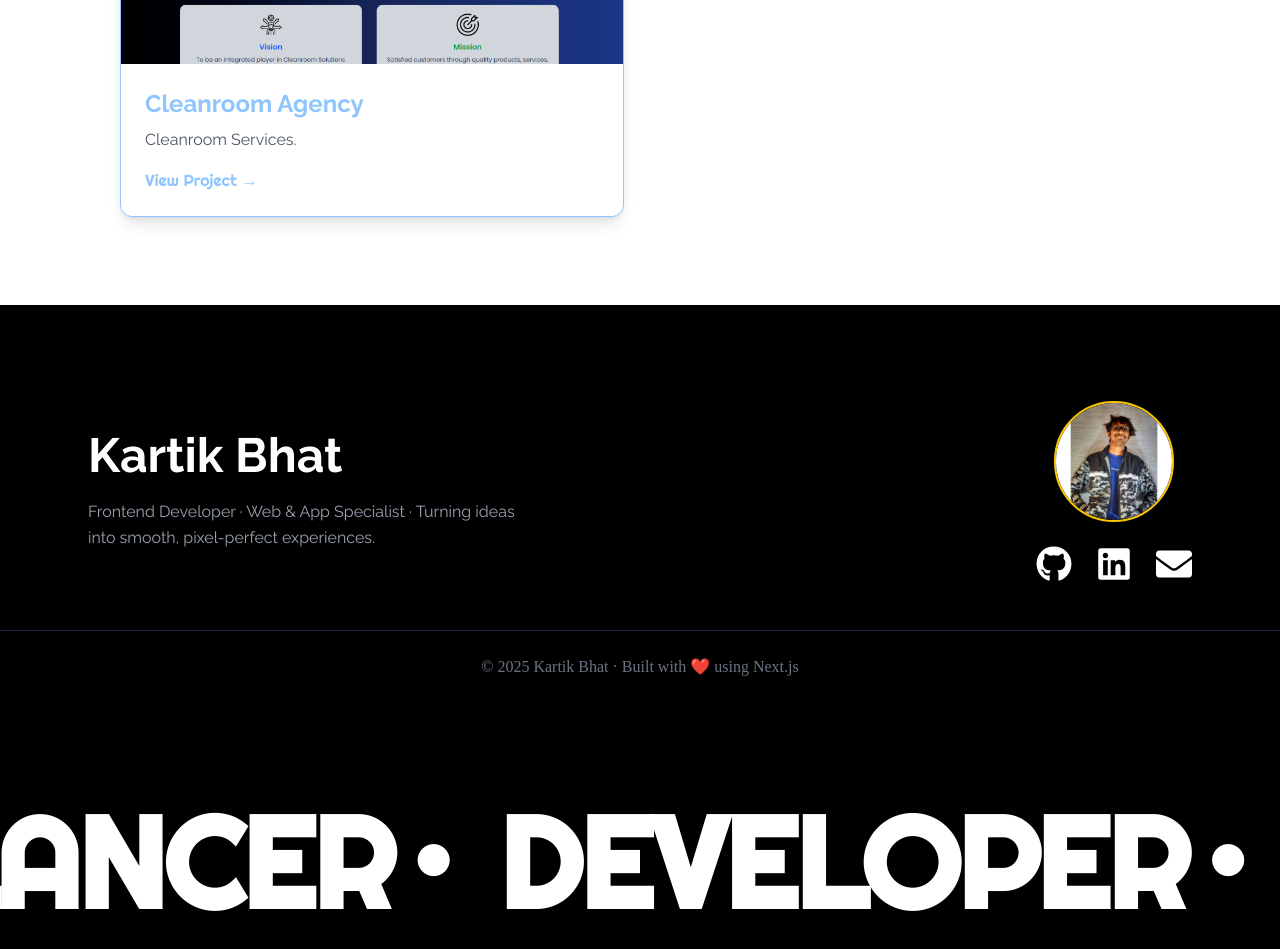
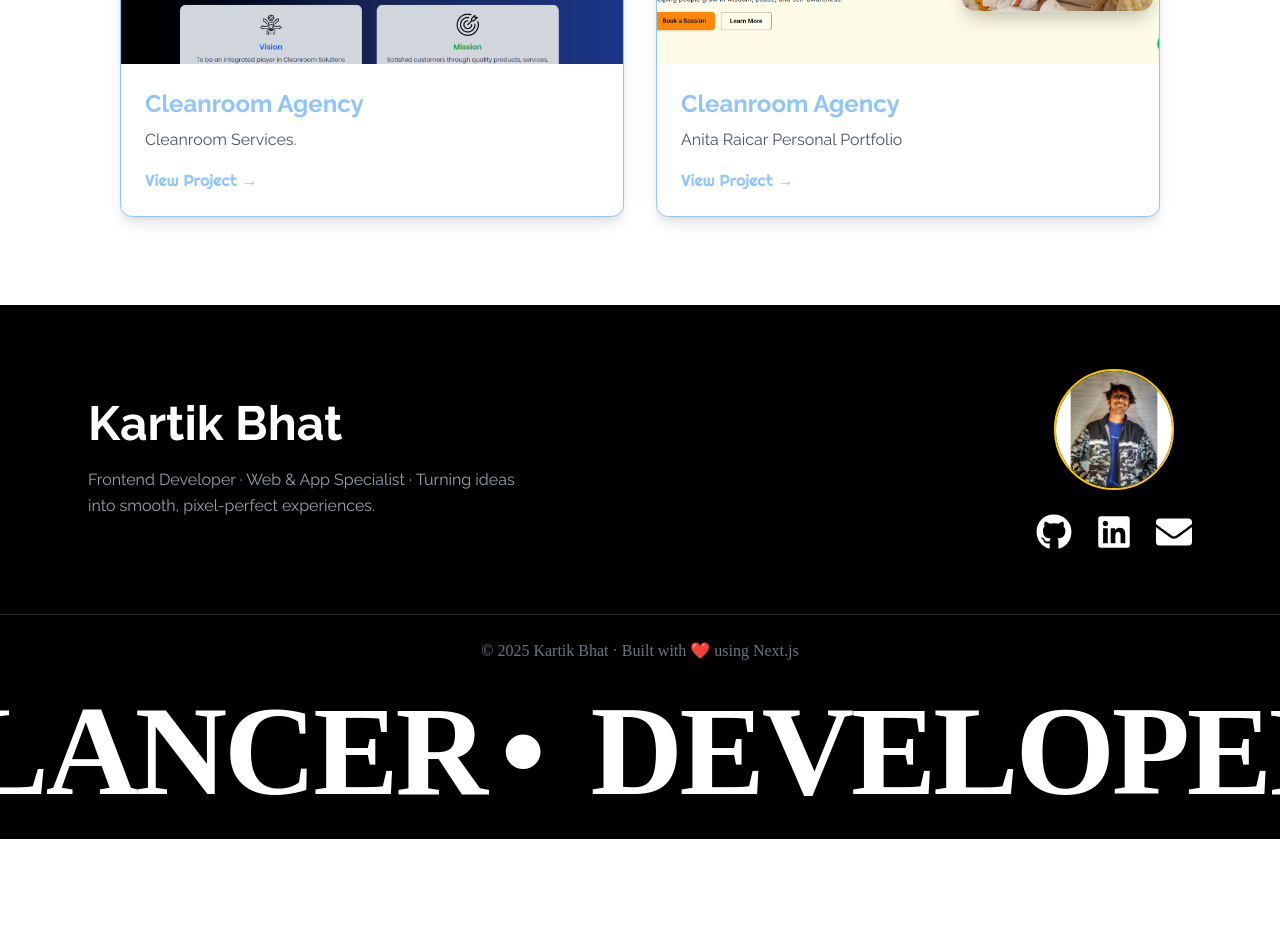
Before and after one commit to Karrycoder007/Portfolio-2025-karry, a Next.js app: page /projects in a window 1280 px wide. Shown: the part 2080-3029 px from the top of the page. After the commit the page ends 2919 px from the top, so only its background shows below. Built offline with nearby package versions, Linux system fonts and the light colour scheme.

Commit message:
Updated projetc section

```diff
--- a/src/app/components/Footer.tsx
+++ b/src/app/components/Footer.tsx
@@ -1,12 +1,15 @@
 "use client";
 
+import { motion } from "framer-motion";
 import Image from "next/image";
 import { FaGithub, FaLinkedin, FaEnvelope } from "react-icons/fa";
 
+const marqueeItems = ["Freelancer", "Developer", "Designer"];
+
 export default function Footer() {
   return (
-    <footer className="w-full bg-black text-white py-2 md:py-24 font-raleway [&_*]:font-raleway">
-      <div className="max-w-6xl mx-auto px-6 flex flex-col md:flex-row md:justify-between md:items-center gap-8">
+    <footer className="relative bg-black text-white font-raleway [&_*]:font-raleway">
+      <div className="max-w-6xl mx-auto px-6 flex flex-col md:flex-row md:justify-between md:items-center gap-8 py-12 md:py-16">
         {/* Brand */}
         <div className="flex flex-col items-center md:items-start text-center md:text-left gap-3">
           <h2 className="text-3xl md:text-5xl font-bold mb-2">Kartik Bhat</h2>
@@ -24,7 +27,6 @@ export default function Footer() {
             height={120}
             className="rounded-full border-2 border-yellow-400 shadow-lg"
           />
-
           <div className="flex space-x-6 text-3xl md:text-4xl">
             <a
               href="https://github.com/Karrycoder007"
@@ -42,7 +44,10 @@ export default function Footer() {
             >
               <FaLinkedin />
             </a>
-            <a href="mailto:kbhat3007@gmail.com" className="hover:text-blue-400 transition">
+            <a
+              href="mailto:kbhat3007@gmail.com"
+              className="hover:text-blue-400 transition"
+            >
               <FaEnvelope />
             </a>
           </div>
@@ -50,9 +55,46 @@ export default function Footer() {
       </div>
 
       {/* Bottom Footer */}
-      <div className="text-center text-gray-500 text-sm md:text-base mt-12 border-t border-gray-800 pt-6">
+      <div className="text-center text-gray-500 text-sm md:text-base border-t border-gray-800 pt-6">
         © {new Date().getFullYear()} Kartik Bhat · Built with ❤️ using Next.js
       </div>
+
+      {/* Marquee inside footer */}
+      <motion.div
+        initial={{ y: 50, opacity: 0 }}
+        whileInView={{ y: 0, opacity: 1 }}
+        viewport={{ once: true, amount: 0.1 }}
+        transition={{ duration: 1.5, delay: 0.5, ease: [0.76, 0, 0.24, 1] }}
+        className="relative w-full bg-black text-white overflow-hidden py-6 mt-0 font-raleway"
+      >
+        <motion.div
+          initial={{ x: 0 }}
+          animate={{ x: "-50%" }}
+          transition={{
+            repeat: Infinity,
+            repeatType: "loop",
+            ease: "linear",
+            duration: 10,
+          }}
+          className="flex whitespace-nowrap"
+        >
+          {[...Array(2)].map((_, i) => (
+            <div key={i} className="flex items-center space-x-8 px-6">
+              {marqueeItems.map((item, idx) => (
+                <span
+                  key={idx}
+                  className="text-6xl sm:text-6xl lg:text-9xl font-extrabold uppercase tracking-tight font-raleway"
+                >
+                  {item}
+                  {idx !== marqueeItems.length - 1 && (
+                    <span className="mx-4 text-6xl sm:text-6xl lg:text-9xl font-raleway">•</span>
+                  )}
+                </span>
+              ))}
+            </div>
+          ))}
+        </motion.div>
+      </motion.div>
     </footer>
   );
 }
--- a/src/app/components/Marque.tsx
+++ b/src/app/components/Marque.tsx
@@ -4,9 +4,23 @@ import { motion } from "framer-motion";
 
 const items = ["Freelancer", "Developer", "Designer"];
 
-export default function MarqueeStrip() {
+interface MarqueeStripProps {
+  delay?: number; // optional delay in seconds
+}
+
+export default function MarqueeStrip({ delay = 0.5 }: MarqueeStripProps) {
   return (
-    <div className="relative w-full bg-black text-white overflow-hidden py-6">
+    <motion.div
+      initial={{ y: 80, opacity: 0 }} // start further down
+      whileInView={{ y: 0, opacity: 1 }} // float up
+      viewport={{ once: true, amount: 0.1 }}
+      transition={{
+        duration: 1.5,       // longer duration for smooth float
+        delay,
+        ease: [0.6, 0.01, 0.1, 0.99], // smooth, gentle ease
+      }}
+      className="relative w-full bg-black text-white overflow-hidden py-6"
+    >
       <motion.div
         initial={{ x: 0 }}
         animate={{ x: "-50%" }}
@@ -34,6 +48,6 @@ export default function MarqueeStrip() {
           </div>
         ))}
       </motion.div>
-    </div>
+    </motion.div>
   );
 }
--- a/src/app/layout.tsx
+++ b/src/app/layout.tsx
@@ -3,7 +3,7 @@ import "./globals.css";
 import Navbar from "./components/Navbar";
 import Footer from "./components/Footer";
 import CustomCursor from "./components/CustomCursor";
-import ScrollingBanner from "./components/Marque";
+
 import Loader from "./components/Loader";
 
 export const metadata: Metadata = {
@@ -26,7 +26,7 @@ export default function RootLayout({
           {children}
         </main>
         <Footer />
-        <ScrollingBanner/>
+
       </body>
     </html>
   );
--- a/src/app/projects/page.tsx
+++ b/src/app/projects/page.tsx
@@ -46,6 +46,12 @@ const projects = [
     title: "Cleanroom Agency",
     description: "Cleanroom Services.",
     link: "https://cleanroom-check.vercel.app/",
+  },
+  {
+    image: "/anita.png",
+    title: "Cleanroom Agency",
+    description: "Anita Raicar Personal Portfolio",
+    link: "https://anitaraicar.in",
   }
 ];
 
```
Also changed, not shown: public/anita.png (added), src/app/globals.css (line endings or trailing spaces).
